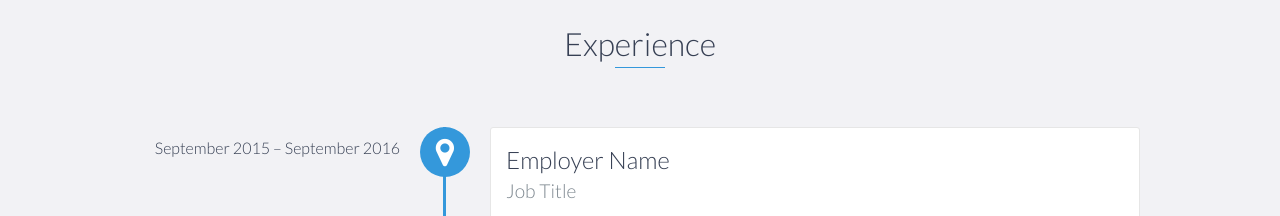
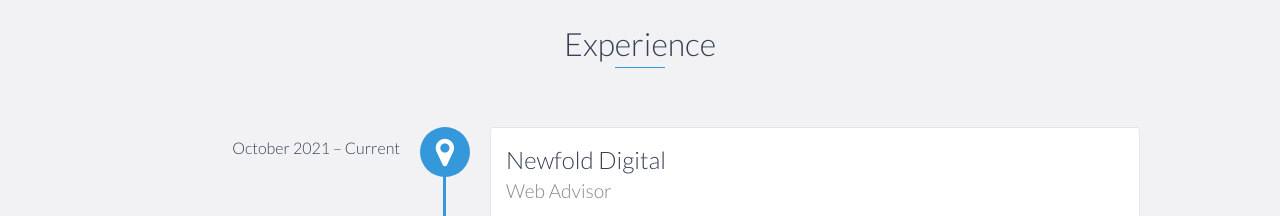
Before and after one commit to bluemegachan/JeChan, a website: page index.html in a window 1280 px wide. Shown: the part 1140-1356 px from the top of the page. Drawn offline with nearby package versions, Linux system fonts and the light colour scheme.

Commit message:
Update index.html

```diff
--- a/index.html
+++ b/index.html
@@ -86,9 +86,9 @@
     <div id="experience" class="background-alt">
         <h2 class="heading">Experience</h2>
         <div id="experience-timeline">
-            <div data-date="September 2015 – September 2016">
-                <h3>Employer Name</h3>
-                <h4>Job Title</h4>
+            <div data-date="October 2021 – Current">
+                <h3>Newfold Digital</h3>
+                <h4>Web Advisor</h4>
                 <p>
                     Lorem ipsum dolor sit amet, consectetur adipiscing elit. Curabitur in iaculis ex. Etiam volutpat laoreet urna. Morbi ut tortor nec nulla commodo malesuada sit amet vel lacus. Fusce eget efficitur libero. Morbi dapibus porta quam laoreet placerat.
                 </p>
```
